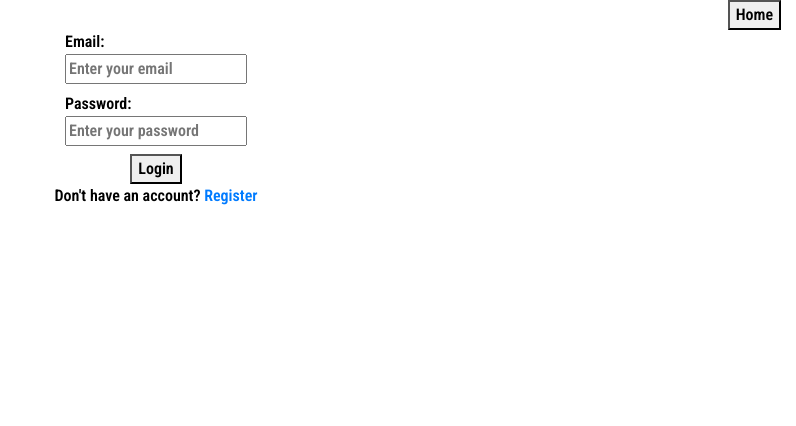
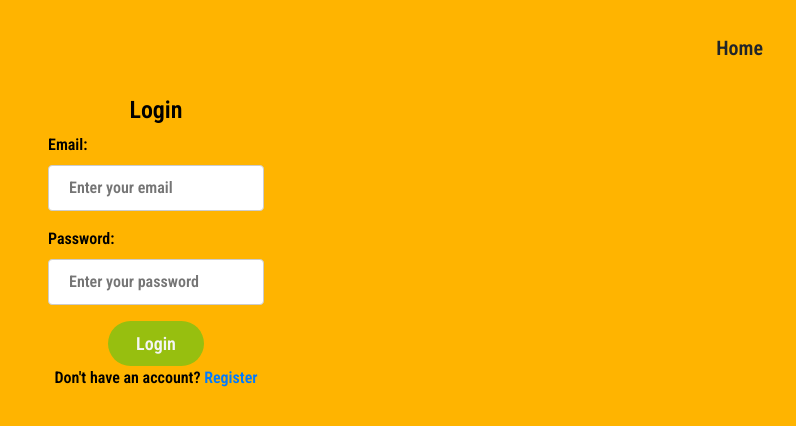
Before and after one commit to jamezjaz/Book_Ticket, a React (Create React App) app: page /login in a window 1280 px wide. Shown: the top 426 px of the page, without its empty margins (484-1280 px from the left). Built offline with nearby package versions, Linux system fonts and the light colour scheme.

Commit message:
style: Styles login page

```diff
--- a/src/container/Login.js
+++ b/src/container/Login.js
@@ -3,6 +3,7 @@ import { connect } from 'react-redux';
 import PropTypes from 'prop-types';
 import { Link } from 'react-router-dom';
 import login from '../apiRequests/loginRequest';
+import LoginStyles from '../styles/LoginStyles.module.css';
 
 const Login = props => {
   const [email, setEmail] = useState('');
@@ -50,11 +51,12 @@ const Login = props => {
   };
 
   return (
-    <div className="container-fluid">
-      <Link className="d-flex justify-content-end" to="/">
-        <button type="button" data-testid="home">Home</button>
-      </Link>
-      <form name="myForm" data-testid="form" onSubmit={validateForm}>
+    <>
+      <form name="myForm" data-testid="form" className={LoginStyles.loginForm} onSubmit={validateForm}>
+        <Link className={LoginStyles.homeLink} style={{ textDecoration: 'none' }} to="/">
+          <button type="button" data-testid="home" className={`${LoginStyles.homeBtn} btn`}>Home</button>
+        </Link>
+        <h4>Login</h4>
         <label htmlFor="email" className="text-left">
           Email:
           <br />
@@ -67,14 +69,14 @@ const Login = props => {
           <input type="password" name="password" id="password" placeholder="Enter your password" onChange={handleChange} value={password.password} />
         </label>
         <br />
-        <button type="submit" onClick={handleSubmit}>Login</button>
+        <button type="submit" className={`${LoginStyles.btn} btn`} onClick={handleSubmit}>Login</button>
         <div>
           <span>Don&apos;t have an account? </span>
           <Link to="/register">Register</Link>
         </div>
         {errorMsg === '' ? '' : <h3 className="text-danger">{errorMsg}</h3>}
       </form>
-    </div>
+    </>
   );
 };
 
--- a/src/styles/HomeStyles.module.css
+++ b/src/styles/HomeStyles.module.css
@@ -3,7 +3,7 @@
   flex-direction: column;
   justify-content: center;
   align-items: center;
-  background-color: rgb(255,180,0);
+  background-color: rgb(255, 180, 0);
   color: whitesmoke;
   height: 100vh;
   background-image: url('https://api.freelogodesign.org/files/235c97057aaf4b0dbdf2447f75bf2ea3/thumb/logo_200x200.png?v=0');
@@ -17,7 +17,7 @@
 }
 
 .btn {
-  background-color: rgb(151,191,15);
+  background-color: rgb(151, 191, 15);
   font-size: 18px;
   color: whitesmoke;
   padding: 0.7rem 1.7rem;
--- /dev/null
+++ b/src/styles/LoginStyles.module.css
@@ -0,0 +1,41 @@
+.homeLink {
+  display: flex;
+  justify-content: flex-end;
+}
+
+.loginForm {
+  background-color: rgb(255, 180, 0);
+  height: 100vh;
+}
+
+.homeBtn {
+  font-size: 20px;
+  padding: 2rem;
+}
+
+.homeBtn:hover {
+  color: whitesmoke;
+}
+
+.btn {
+  background-color: rgb(151, 191, 15);
+  font-size: 18px;
+  color: whitesmoke;
+  padding: 0.5rem 1.7rem;
+  border-radius: 1.5rem;
+}
+
+.btn:hover {
+  background-color: rgb(54, 70, 3);
+  color: whitesmoke;
+}
+
+input[type=text],
+input[type=password] {
+  width: 100%;
+  padding: 0.625rem 1.25rem;
+  margin: 0.5rem 0;
+  border: 1px solid #ccc;
+  border-radius: 0.25rem;
+  box-sizing: border-box;
+}
```
